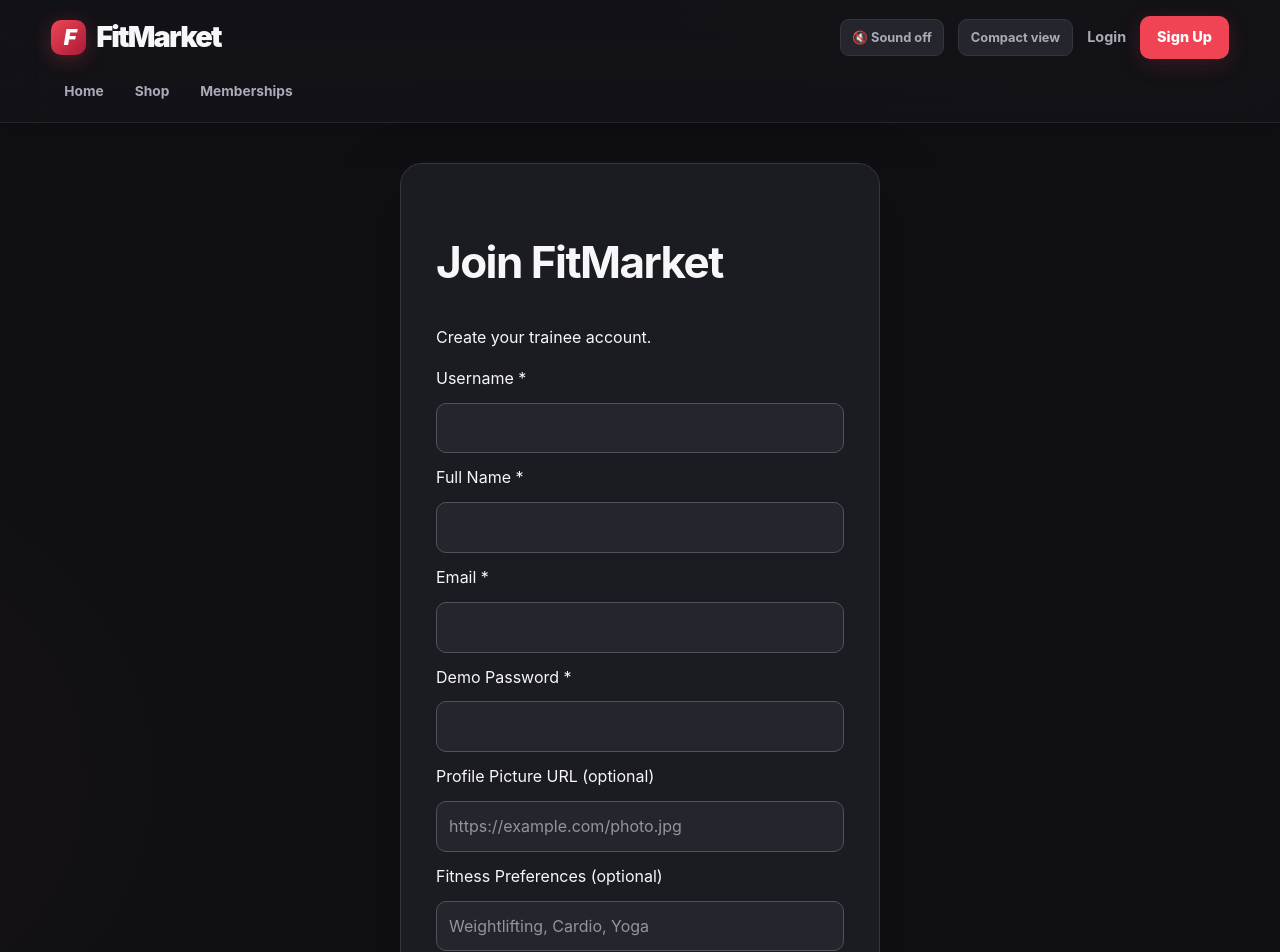
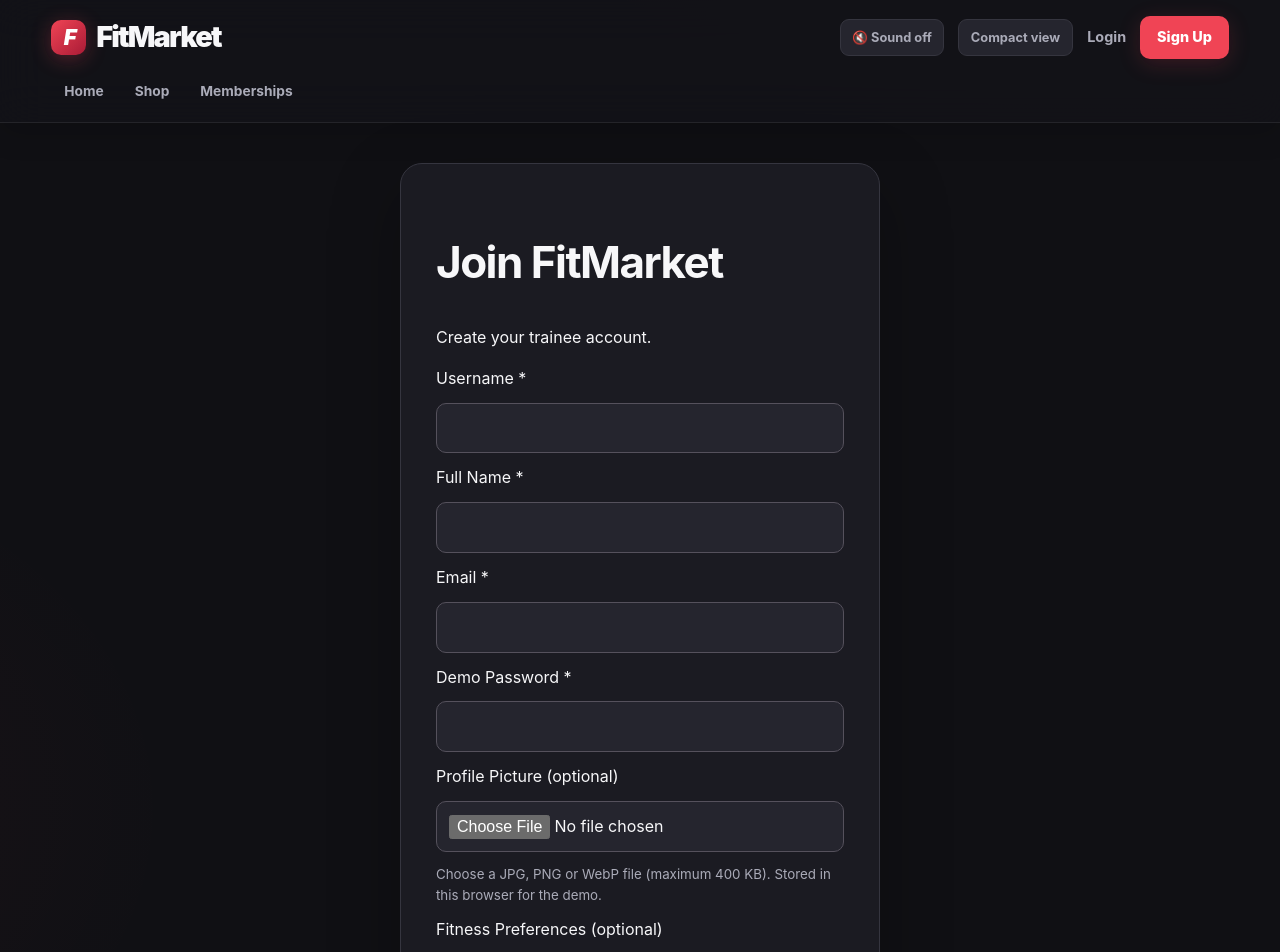
Before and after one commit to abdullah-hassib/FitMarket, an Angular app: page /signup in a window 1280 px wide. Shown: the top 952 px of the page. Built offline with nearby package versions, Linux system fonts and the light colour scheme.

Commit message:
feat: replace profile URL with local file picker

```diff
--- a/src/app/features/auth/signup/signup.html
+++ b/src/app/features/auth/signup/signup.html
@@ -52,14 +52,14 @@
         autocomplete="new-password"
       />
 
-      <label for="picture">Profile Picture URL (optional)</label>
-      <input
-        id="picture"
-        name="picture"
-        type="url"
-        [(ngModel)]="profilePicture"
-        placeholder="https://example.com/photo.jpg"
-      />
+      <label for="picture">Profile Picture (optional)</label>
+      <input id="picture" name="picture" type="file" accept="image/jpeg,image/png,image/webp"
+        (change)="onPictureSelected($event)" aria-describedby="profile-photo-hint" />
+      <small id="profile-photo-hint">Choose a JPG, PNG or WebP file (maximum 400 KB). Stored in this browser for the demo.</small>
+      @if (profilePicture) {
+        <img [src]="profilePicture" alt="Selected profile photo preview"
+          style="width:90px;height:90px;object-fit:cover;border-radius:50%;border:2px solid var(--accent)" />
+      }
 
       <label for="preferences">Fitness Preferences (optional)</label>
       <input
@@ -91,7 +91,7 @@
         </p>
       }
 
-      <button type="submit" [disabled]="signupForm.invalid">
+      <button type="submit" [disabled]="signupForm.invalid || photoLoading">
         Create Account
       </button>
 
```
